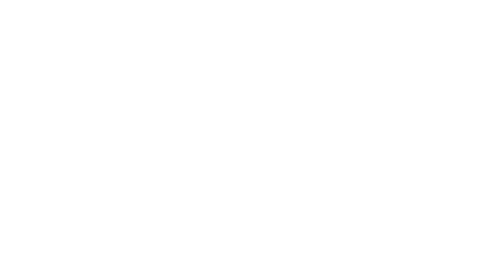
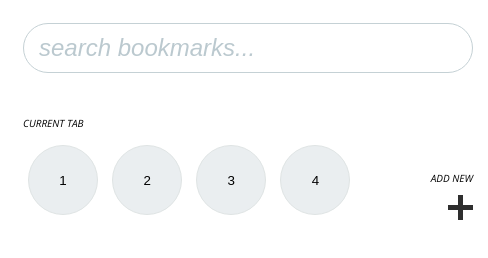
Before and after one commit to 73-ch/Bookmarker, a browser extension: page popup.html in a window 400 px wide. Shown: the whole page, 488 px wide, since content can reach past the window. Drawn offline with nearby package versions, Linux system fonts and the light colour scheme.

Commit message:
updated popup.html and classes/IDs in popup.js

```diff
--- a/popup.html
+++ b/popup.html
@@ -4,16 +4,133 @@
 	<meta charset="UTF-8">
 	<title>Document</title>
 	<script type="text/javascript" src="popup.js"></script>
+	<link href="https://fonts.googleapis.com/css?family=Open+Sans:400,400i" rel="stylesheet">
 </head>
 <body>
-	<div id="container"></div>
+	<form id="search-keyword">
+		<input type="text" id="search-keyword-field" placeholder="search bookmarks..." autocomplete="off" />
+		<input type="submit" />
+	</form>
+	<div id="search-results-container"></div>
+	<div id="level-selection-container">
+		<p class="caption">current tab</p>
+		<button id="level-1">1</button>
+		<button id="level-2">2</button>
+		<button id="level-3">3</button>
+		<button id="level-4">4</button>
+		</form>
+	</div>
+	<div id="add-button-container">
+		<p class="caption">add new</p>
+		<svg version="1.1" baseProfile="tiny" id="add-button-svg"
+			 x="0px" y="0px" width="25px" height="25px" viewBox="0 0 25 25" xml:space="preserve">
+			<polygon points="25,10 15,10 15,0 10,0 10,10 0,10 0,15 10,15 10,25 15,25 15,15 25,15 "/>
+		</svg>
+	</div>
 </body>
 <style>
+	/*body and globals*/
 	body{
-		width: 200px;
+		width: 450px;
+		font-family: 'Open Sans', sans-serif;
+		padding:15px;
+		background-color: rgba(255, 255, 255, 0.9);
+		position:relative;
 	}
-	a{
-		display: block;
+	.caption {
+		font-size:10px;
+		text-transform: uppercase;
+		font-style: italic;
+	}
+	/*search field*/
+	input[type=text] {
+		font-size:1.5em;
+		color: #000;
+		width: 450px;
+		height: 50px;
+		box-sizing: border-box;
+		padding: 10px 15px;
+		border-radius: 25px;
+		border: 1px solid #c5d1d5;
+	}
+	input[type=text]:focus {
+		outline: 0;
+		box-shadow: 0 0 0.5px 1px #eeeeee;
+	}
+	::-webkit-input-placeholder {
+  	font-style: italic;
+		color: #bbc9cf;
+	}
+	input[type=submit] {
+		visibility: hidden;
+	}
+	/*search results*/
+	a.searchresult {
+		font-size: 1.2em;
+		display: table;
+		color:#161616;
+		text-decoration: none;
+		line-height: 1.8em;
+		position:relative;
+	}
+
+	a.searchresult:before {
+		content:"";
+		position: absolute;
+		bottom:0;
+		left:0;
+		width:0%;
+		border-bottom: 4px solid #60bcff;
+		transform:translateY(-5px);
+		transition:0.2s;
+		z-index: -1;
+	}
+	a.searchresult:hover:before {
+		width:100%;
+	}
+	#search-results-container {
+		width:410px;
+		padding:5px;
+		margin:auto;
+	}
+
+	/*level selection buttons*/
+	button {
+		width:70px;
+		height:70px;
+		display: inline-block;
+		padding:10px;
+		border: 1px solid #dfe4e4;
+		border-radius: 35px;
+		background-color: #eaeef0;
+		margin:5px;
+	}
+	button:hover {
+		background-color: #f1f4f6;
+	}
+	button:focus {
+		outline: none;
+	}
+	button:active {
+		background-color: #60bcff;
+	}
+
+	/*add new bookmarks button*/
+	#add-button-container {
+		/*height:25px;
+		width:25px;*/
+		position:absolute;
+		right:0;
+		bottom:0;
+		padding:15px;
+	}
+	#add-button-svg {
+		float:right;
+		fill:#2e2e2e;
+	}
+	#add-button-svg:hover {
+		fill:#60bcff;
+		transition:0.2s;
 	}
 </style>
 </html>
--- a/popup.js
+++ b/popup.js
@@ -1,5 +1,5 @@
 window.onload = function(){
-	var container = document.getElementById("container");
+	var container = document.getElementById("search-results-container"); //changed ID
 	chrome.runtime.sendMessage({greeting: "hello"}, function(response) {
 	 	console.log(response);
 	 	var bookmarks = response.bookmarks;
@@ -8,6 +8,7 @@ window.onload = function(){
 	      var link = document.createElement("a");
 	      var button = document.createElement("button");
 
+				link.setAttribute("class","searchresult"); //added class to search results
 	      link.textContent = bookmarks[i].title;
 	      link.href = bookmarks[i].url;
 
```
